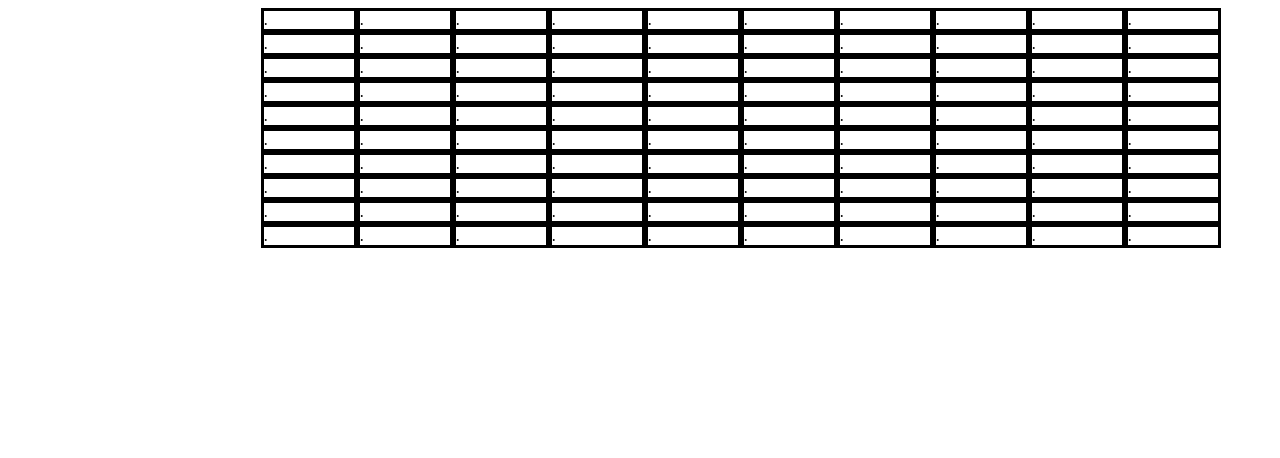
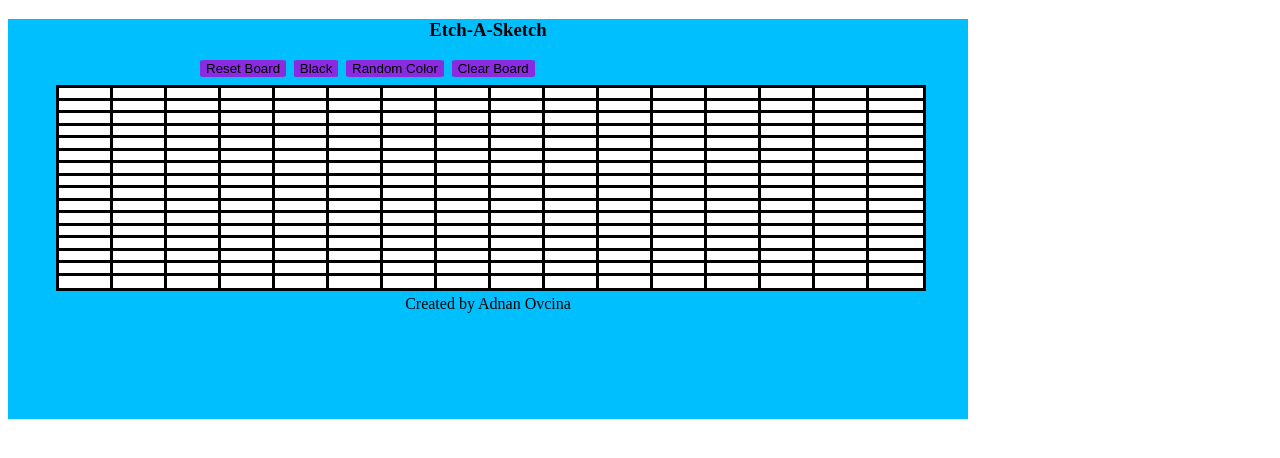
Before and after one commit to Adnnann/drawing-board, a React (Create React App) app: page / in a window 1280 px wide. Shown: the top 458 px of the page. Built offline with nearby package versions, Linux system fonts and the light colour scheme.

Commit message:
Finalized UI

```diff
--- a/package.json
+++ b/package.json
@@ -7,6 +7,7 @@
     "@testing-library/react": "^11.2.7",
     "@testing-library/user-event": "^12.8.3",
     "bootstrap": "^5.1.3",
+    "node-modules": "^1.0.1",
     "react": "^17.0.2",
     "react-bootstrap": "^2.0.1",
     "react-dom": "^17.0.2",
--- a/src/App.js
+++ b/src/App.js
@@ -1,4 +1,5 @@
 import SketchPad from "./components/SketchPad";
+import './index.css'
 
 function App() {
   return (
--- a/src/components/SketchPad.js
+++ b/src/components/SketchPad.js
@@ -1,44 +1,43 @@
 import { Col, Row } from "react-bootstrap";
+import '../index.css'
 
 function SketchPad(){
 
-let num = 10;
+let num = 16;
 let div = [];
 let auto = "";
+
     for(let i=1;i<=num*num;i++){
+        div[i] = <div key={i} style={{ backgroundColor:"white", width:"100%", height:"100%", borderStyle:"solid"}}></div>
+    }
+    for(let i=1;i<=num;i++){
+        auto += "auto "
+    }
 
-        // const div = document.createElement("div");
-        // div.style.borderColor = "black";
-        div[i] = <div key={i} style={{ backgroundColor:"white",width:"min-width", borderStyle:"solid", height:"min-height"}}>.</div>
-        // div[i] = div.appendChild(div);
-        //<Row><div key={i} style={{borderStyle:"solid",backgroundColor:"red", float:"right"}}>Test</div></Row>
-        }
-        for(let i=1;i<=num;i++){
-            auto += "auto "
-            }
+    return(
+       <div className="container" >
+       <h3 style={{textAlign:"center"}}>Etch-A-Sketch</h3>
+
+        <div style={{marginLeft: "20%"}}>
+            <button className="buttons">Reset Board</button>
+            <button className="buttons">Black</button>
+            <button className="buttons">Random Color</button>
+            <button className="buttons">Clear Board</button>
+        </div>
 
 
 
-
-console.log(auto)
-
-
-    return(
-
-        <div style={{gridTemplateColumns:auto, width:"960px", display:"grid", marginLeft:"20%"}}>
+        <div className="app" style={{gridTemplateColumns:auto}}>
             {
                  div.map((item) => {
-                    return(
-
-                        item
-
-
-
-                    );
+                    return item;
                 })
             }
 
         </div>
+        <p style={{textAlign:"center", marginTop:"1%", fontSize:"1em"}}>Created by Adnan Ovcina</p>
+    </div>
+
     )
 }
 
--- a/src/index.css
+++ b/src/index.css
@@ -1,5 +1,23 @@
+.app{
+  background-color: red;
+  display: grid;
+  width: 90%;
+  height: 50%;
+  margin: auto;
+
+}
 .container{
-  display:grid;
-  width: 732px;
-  position:fixed;
+  height:400px;
+  max-width: 960px;
+  grid-auto-rows: 1fr;
+  grid-auto-columns: 1fr;
+  background-color: #00bffe;
+
 }
+.buttons{
+  margin-bottom: 1%;
+  margin-right: 1%;
+  border-style: none;
+  background-color: blueviolet;
+  border-radius: 7%;
+}
```
Also changed, not shown: 1 other file (tests, documents, lock files or other folders).
